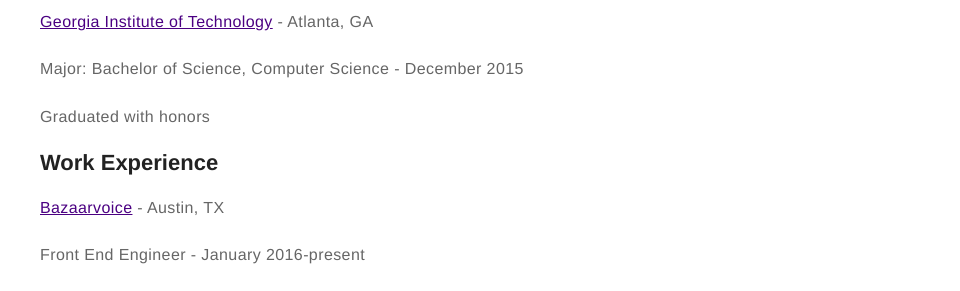
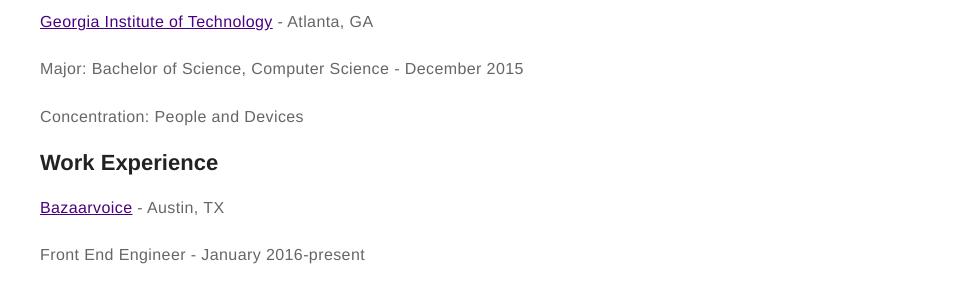
Before and after one commit to ecahill/emilycahill-v2, a Jekyll site: the page built from resume.md, in a window 1280 px wide and 900 px high. Shown: the part 161-452 px from the top of the window, without its empty margins (320-1280 px from the left). Built offline with Jekyll 4.4.1, drawn with Linux system fonts in a browser that asks for light colours.

Commit message:
Update resume.md

```diff
--- a/resume.md
+++ b/resume.md
@@ -9,7 +9,7 @@ permalink: "resume"
 
 Major: Bachelor of Science, Computer Science - December 2015
 
-Graduated with honors
+Concentration: People and Devices
 
 ## Work Experience
 [Bazaarvoice](http://www.bazaarvoice.com/) - Austin, TX
```
